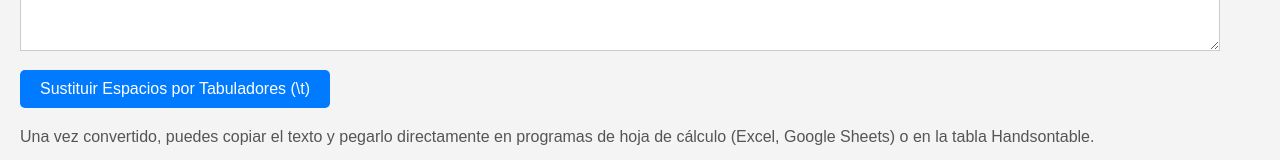
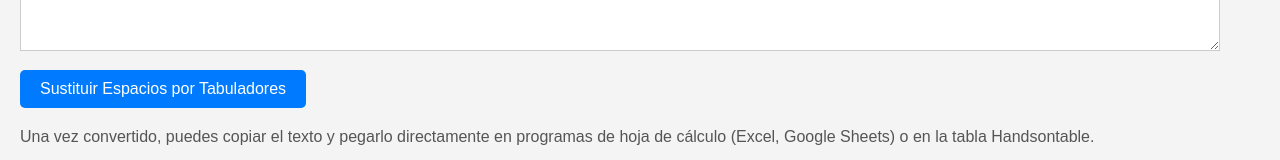
Before and after one commit to Mfdez2004/js, a plain HTML site: page sustituir.html in a window 1280 px wide. Shown: the part 335-495 px from the top of the page. Drawn offline with Linux system fonts and the light colour scheme.

Commit message:
Update sustituir.html

```diff
--- a/sustituir.html
+++ b/sustituir.html
@@ -47,7 +47,7 @@
 
     <textarea id="dataInput" placeholder="Pega los datos separados por espacios aquí..."></textarea>
 
-    <button id="convertButton">Sustituir Espacios por Tabuladores (\t)</button>
+    <button id="convertButton">Sustituir Espacios por Tabuladores</button>
 
     <p>Una vez convertido, puedes copiar el texto y pegarlo directamente en programas de hoja de cálculo (Excel, Google Sheets) o en la tabla Handsontable.</p>
 
```
